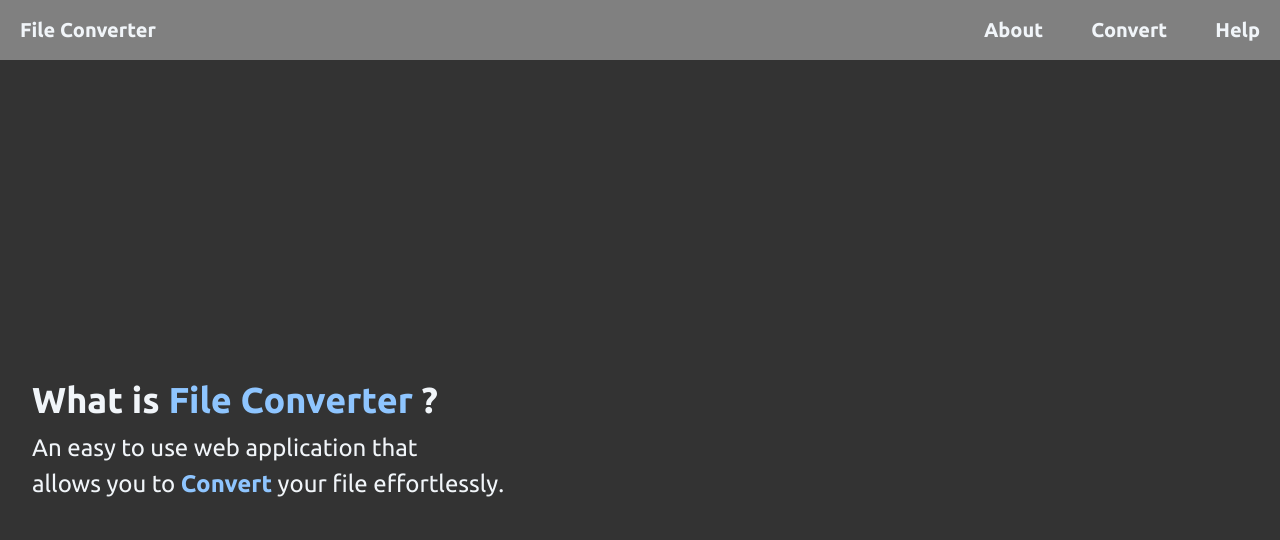
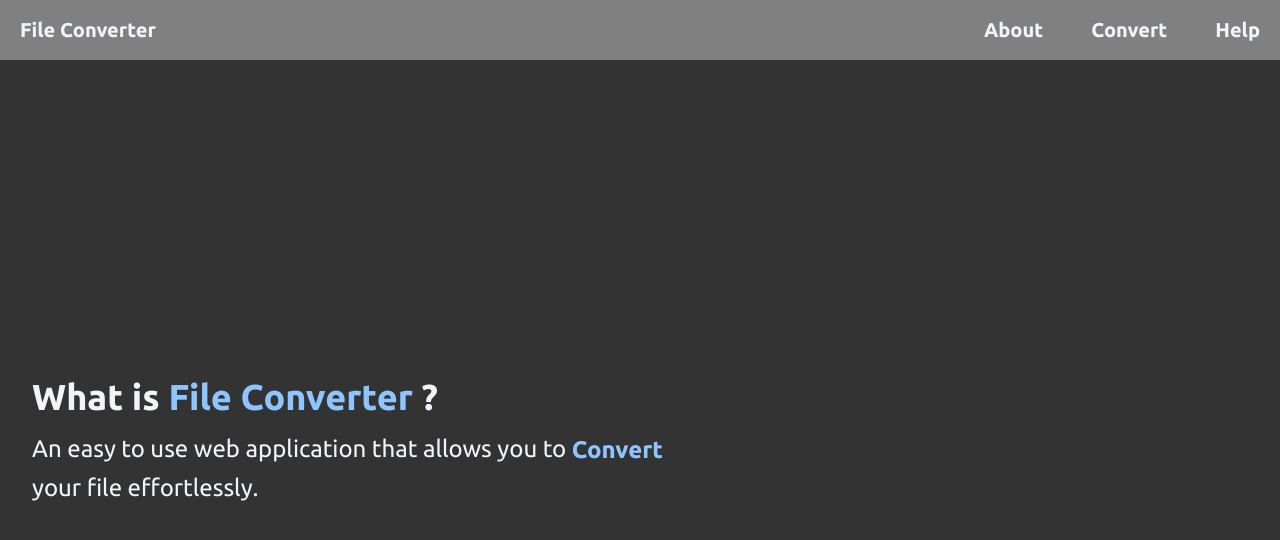
Before and after one commit to Carmeloanthony1/File-Converter, a React (Vite) app in the folder client/: page /about in a window 1280 px wide. Shown: the top 540 px of the page. Built offline with nearby package versions, Linux system fonts and the light colour scheme.

Commit message:
Fix: memperbaiki tatanan span motion biar pas dengan span lainnya

```diff
--- a/client/src/About.jsx
+++ b/client/src/About.jsx
@@ -14,31 +14,41 @@ export default function About() {
 
         return () => clearInterval(timer);
     }, []);
+
     return (
         <div className="min-h-screen bg-[#333] text-slate-100 flex flex-col">
             <nav className="w-full bg-[#808080] h-15 flex items-center p-5 justify-between">
                 <h1 className="text-xl font-bold">File Converter</h1>
                 <div className="flex items-center gap-12 font-bold">
-                    <Link to = "/about" className="text-xl font-bold">About</Link>
-                    <Link to = "/" className="text-xl font-bold">Convert</Link>
-                    <Link to = "/help" className="text-xl font-bold">Help</Link>
+                    <Link to="/about" className="text-xl font-bold">About</Link>
+                    <Link to="/" className="text-xl font-bold">Convert</Link>
+                    <Link to="/help" className="text-xl font-bold">Help</Link>
                 </div>
             </nav>
             <main className="w-full max-w-5xl px-8 my-auto flex-1 py-12 flex flex-col text-left justify-center">
-                <h1 className="text-4xl mt-6 mb-3 font-bold">What is <span className="text-blue-300">File Converter</span> ?</h1>
-                <span className="text-2xl">An easy to use web application that</span>
-                <span className="text-2xl ">allows you to<span> </span>
-                    <span className="inline-flex h-[40px] overflow-hidden justify-start items-center">
-                        <AnimatePresence mode = "wait">
-                            <motion.span
-                                key={words[index]} initial={{ y: 30, opacity: 0}} animate={{ y: 0, opacity: 1}}
-                                exit = {{y : -30, opacity: 0}} transition= {{duration: 0.35, ease: "backOut" }}
-                                className = "font-bold text-blue-300 inline-block"> {words[index]}
-                            </motion.span>
-                        </AnimatePresence>
-                    </span>
-                <span className="text-2xl"> your file effortlessly.</span>
+            <h1 className="text-4xl mt-6 mb-3 font-bold">
+                What is <span className="text-blue-300">File Converter</span> ?
+            </h1>
+
+            <p className="text-2xl leading-relaxed max-w-2xl">
+                <span>An easy to use web application that allows you to </span>
+                <span className="inline-grid w-32 h-[1.3em] overflow-hidden text-left align-baseline relative top-[1px]">
+                <AnimatePresence mode="wait">
+                    <motion.span
+                    key={words[index]}
+                    initial={{ y: "100%", opacity: 0 }}
+                    animate={{ y: "0%", opacity: 1 }}
+                    exit={{ y: "-100%", opacity: 0 }}
+                    transition={{ duration: 0.3, ease: "easeInOut" }}
+                    className="col-start-1 row-start-1 font-bold text-blue-300"
+                    >
+                    {words[index]}
+                    </motion.span>
+                </AnimatePresence>
                 </span>
+                <br />
+                <span>your file effortlessly.</span>
+            </p>
             </main>
         </div>
     );
```
